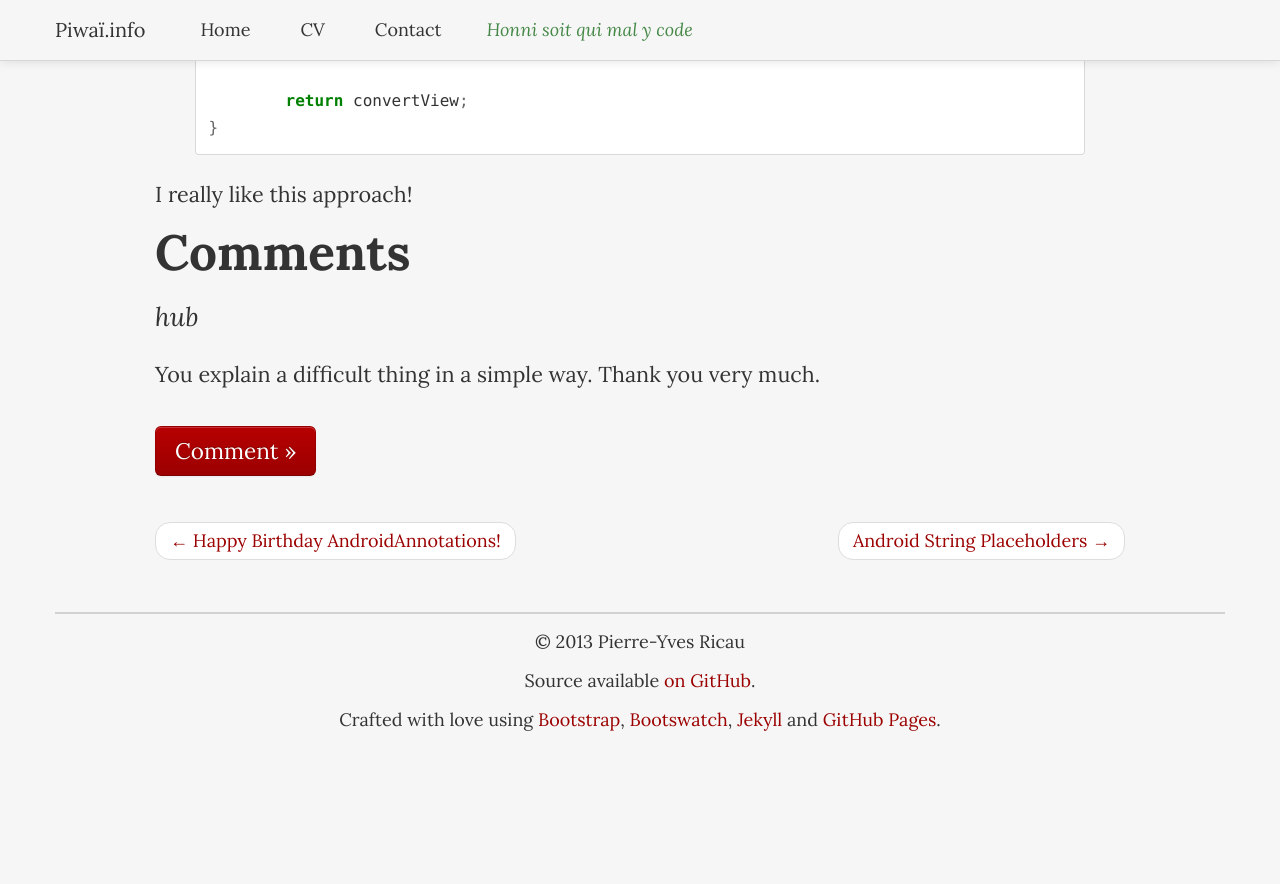
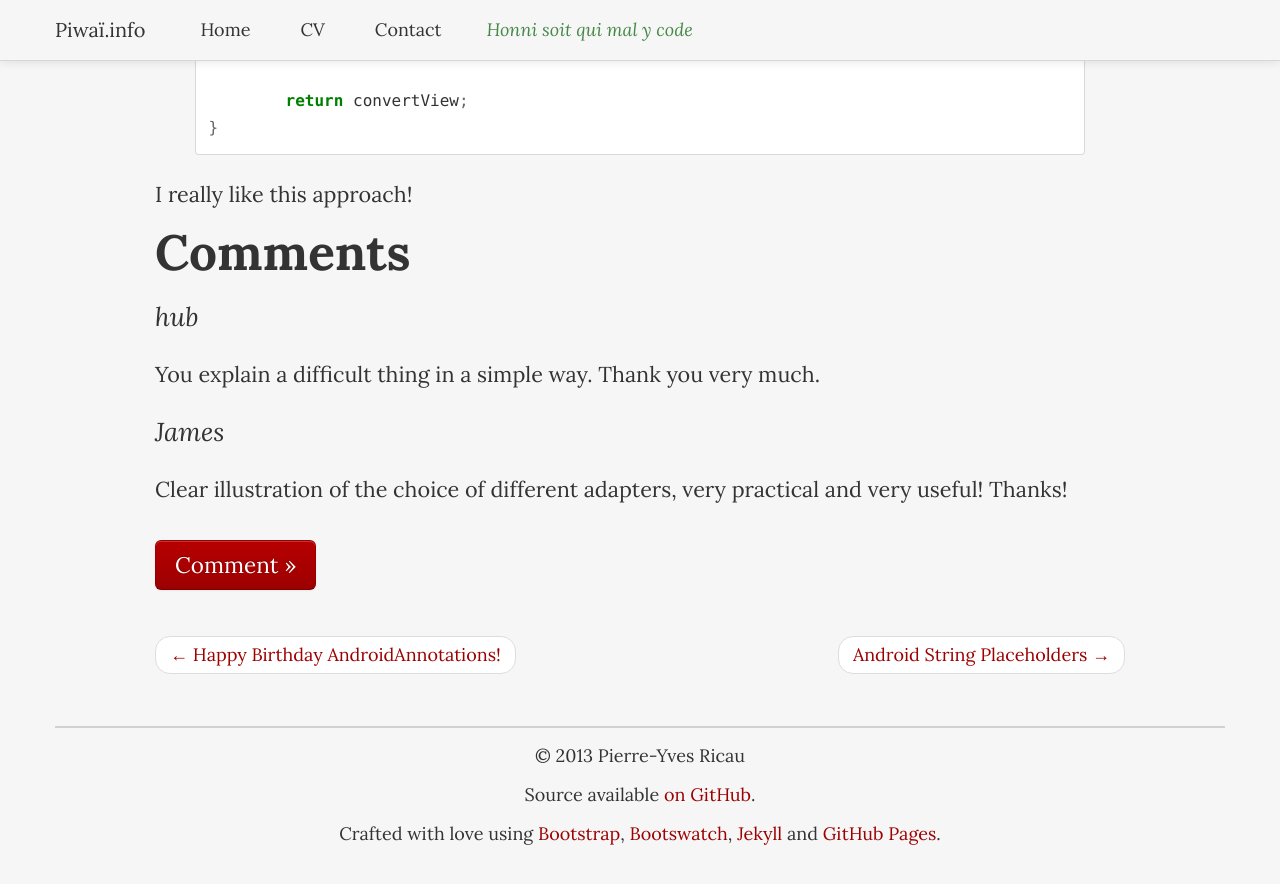
Before and after one commit to pyricau/pyricau.github.com, a Jekyll site: the page built from _posts/2012-12-27-android-adapter-good-practices.markdown, in a window 1280 px wide and 900 px high, scrolled down 10939 px. Shown: the top 884 px of the window. Built offline with Jekyll 4.4.1, drawn with Linux system fonts in a browser that asks for light colours; Markdown is read by kramdown in place of the engine named in the settings; before the commit the page ends 11725 px from its top, so only the background shows below that.

Commit message:
Update 2012-12-27-android-adapter-good-practices.markdown

```diff
--- a/_posts/2012-12-27-android-adapter-good-practices.markdown
+++ b/_posts/2012-12-27-android-adapter-good-practices.markdown
@@ -361,3 +361,6 @@ Comment
 ## [hub]()
 You explain a difficult thing in a simple way.
 Thank you very much.
+
+## [James]()
+Clear illustration of the choice of different adapters, very practical and very useful! Thanks!
```
